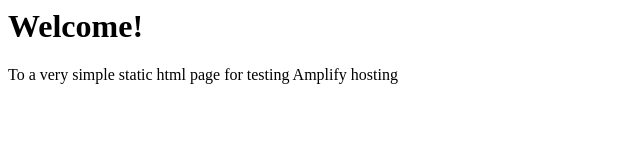
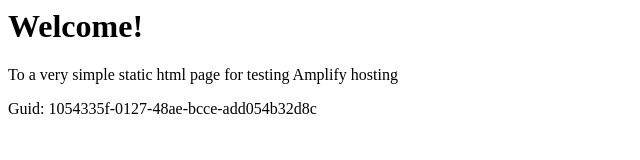
Before and after one commit to aws-aemilia-kix/Github-PR-Commit-Integration-Test-DoNotTouch-GithubWebhookPreviewCanaryTest-v1-prod-ap-northeast-3, a website: page src/index.html in a window 1280 px wide. Shown: the whole page, without its empty margins (0-640 px from the left). Drawn offline with Linux system fonts and the light colour scheme.

Commit message:
commit from integ tests

```diff
--- a/src/index.html
+++ b/src/index.html
@@ -1,3 +1,5 @@
+
+
 <html lang="en">
 
 <head>
@@ -10,6 +12,6 @@
 <body>
     <h1>Welcome!</h1>
     <p>To a very simple static html page for testing Amplify hosting</p>
-</body>
+    <p>Guid: 1054335f-0127-48ae-bcce-add054b32d8c</p></body>
 
 </html>
```
